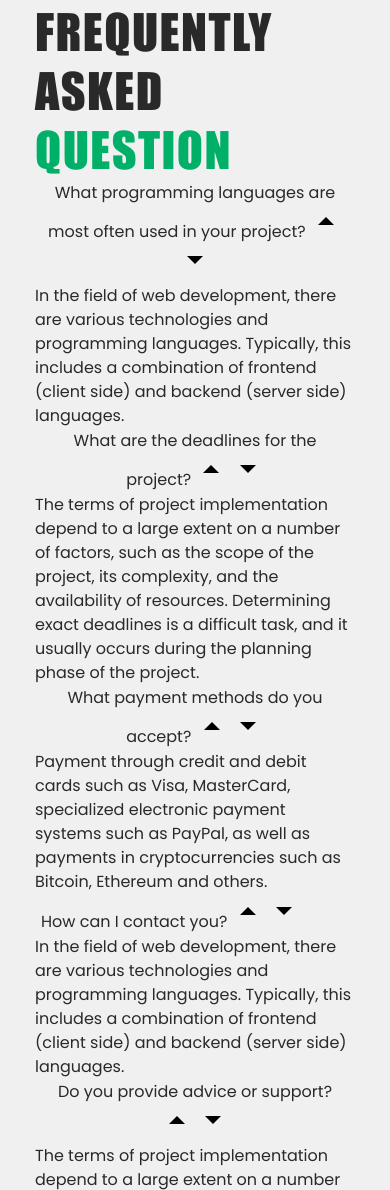
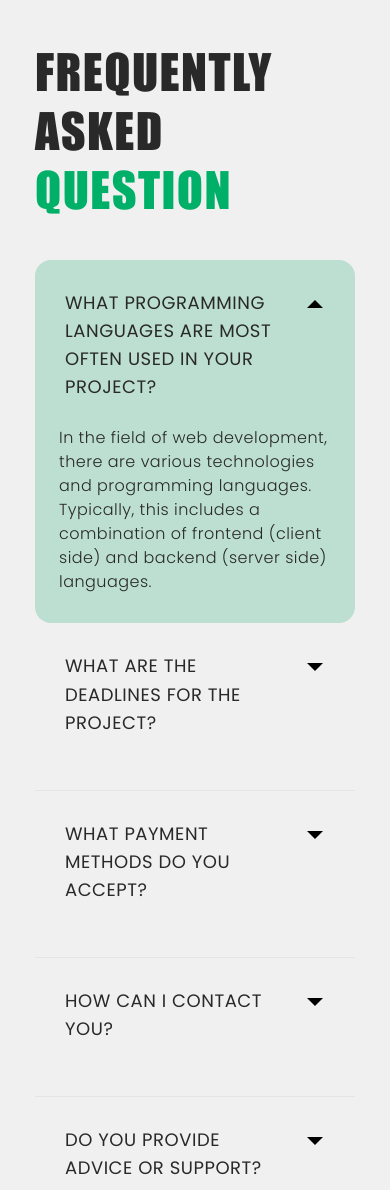
Before and after one commit to Sergii-Taran/my-portfolio-template, a website built with Vite: page index.html in a window 390 px wide. Shown: the part 5811-7001 px from the top of the page. Built offline with nearby package versions, Linux system fonts and the light colour scheme.

Commit message:
feat(questions): add questions section mobile styling

```diff
--- a/css/styles.css
+++ b/css/styles.css
@@ -1471,6 +1471,109 @@ body,
 
 /* --------------------------------- */
 /* ------- questions section ------- */
+.questions {
+  padding-top: 40px;
+  padding-bottom: 40px;
+}
+
+.questions__container {
+}
+
+.questions__title {
+  margin-bottom: 40px;
+}
+
+.questions__list {
+  display: flex;
+  flex-direction: column;
+}
+
+.questions__item {
+  border-bottom: 1px solid var(--color-footer-border);
+  padding: 28px 24px;
+
+  display: flex;
+  flex-direction: column;
+  gap: 24px;
+
+  cursor: pointer;
+
+  overflow: hidden;
+  transition: background-color 0.3s ease, border-radius 0.3s ease,
+    border-bottom-color 0.3s ease;
+}
+
+.questions__item.is-open {
+  background-color: var(--color-bg-accent);
+  border-radius: 16px;
+  border-bottom-color: transparent;
+}
+
+.questions__trigger {
+  width: 100%;
+  background: transparent;
+  border: none;
+  cursor: pointer;
+
+  display: flex;
+  align-items: flex-start;
+  justify-content: space-between;
+  gap: 16px;
+
+  text-align: left;
+  font-size: 18px;
+  line-height: 1.56;
+  letter-spacing: 0.03em;
+  text-transform: uppercase;
+
+  position: relative;
+  padding-right: 48px;
+}
+
+.questions__trigger > span {
+  flex: 1;
+}
+
+.questions__item-open-icon,
+.questions__item-close-icon {
+  position: absolute;
+  top: 0;
+  right: 0;
+
+  transition: opacity 0.3s ease;
+}
+
+.questions__item-close-icon {
+  opacity: 0;
+}
+
+.questions__item.is-open .questions__item-open-icon {
+  opacity: 0;
+}
+
+.questions__item.is-open .questions__item-close-icon {
+  opacity: 1;
+}
+
+.questions__panel {
+  max-height: 0;
+  overflow: hidden;
+  opacity: 0;
+
+  transition: max-height 0.35s ease, opacity 0.35s ease;
+}
+
+.questions__item.is-open .questions__panel {
+  max-height: 1000px;
+  opacity: 1;
+}
+
+.questions__item-text {
+  font-weight: 300;
+  font-size: 16px;
+  line-height: 1.5;
+  letter-spacing: 0.03em;
+}
 
 @media screen and (min-width: 768px) {
 }
--- a/index.html
+++ b/index.html
@@ -883,10 +883,10 @@
                   project?</span
                 >
                 <svg class="questions__item-open-icon" width="32" height="32">
-                  <use href="./images/icons.svg#icon-dropdown-1"></use>
+                  <use href="./images/icons.svg#icon-dropdown-2"></use>
                 </svg>
                 <svg class="questions__item-close-icon" width="32" height="32">
-                  <use href="./images/icons.svg#icon-dropdown-2"></use>
+                  <use href="./images/icons.svg#icon-dropdown-1"></use>
                 </svg>
               </button>
 
@@ -899,14 +899,14 @@
                 </p>
               </div>
             </li>
-            <li class="questions__item is-open">
+            <li class="questions__item">
               <button class="questions__trigger" aria-expanded="true">
                 <span>What are the deadlines for the project?</span>
                 <svg class="questions__item-open-icon" width="32" height="32">
-                  <use href="./images/icons.svg#icon-dropdown-1"></use>
+                  <use href="./images/icons.svg#icon-dropdown-2"></use>
                 </svg>
                 <svg class="questions__item-close-icon" width="32" height="32">
-                  <use href="./images/icons.svg#icon-dropdown-2"></use>
+                  <use href="./images/icons.svg#icon-dropdown-1"></use>
                 </svg>
               </button>
 
@@ -920,14 +920,14 @@
                 </p>
               </div>
             </li>
-            <li class="questions__item is-open">
+            <li class="questions__item">
               <button class="questions__trigger" aria-expanded="true">
                 <span>What payment methods do you accept?</span>
                 <svg class="questions__item-open-icon" width="32" height="32">
-                  <use href="./images/icons.svg#icon-dropdown-1"></use>
+                  <use href="./images/icons.svg#icon-dropdown-2"></use>
                 </svg>
                 <svg class="questions__item-close-icon" width="32" height="32">
-                  <use href="./images/icons.svg#icon-dropdown-2"></use>
+                  <use href="./images/icons.svg#icon-dropdown-1"></use>
                 </svg>
               </button>
 
@@ -940,14 +940,14 @@
                 </p>
               </div>
             </li>
-            <li class="questions__item is-open">
+            <li class="questions__item">
               <button class="questions__trigger" aria-expanded="true">
                 <span>How can I contact you?</span>
                 <svg class="questions__item-open-icon" width="32" height="32">
-                  <use href="./images/icons.svg#icon-dropdown-1"></use>
+                  <use href="./images/icons.svg#icon-dropdown-2"></use>
                 </svg>
                 <svg class="questions__item-close-icon" width="32" height="32">
-                  <use href="./images/icons.svg#icon-dropdown-2"></use>
+                  <use href="./images/icons.svg#icon-dropdown-1"></use>
                 </svg>
               </button>
 
@@ -960,14 +960,14 @@
                 </p>
               </div>
             </li>
-            <li class="questions__item is-open">
+            <li class="questions__item">
               <button class="questions__trigger" aria-expanded="true">
                 <span>Do you provide advice or support?</span>
                 <svg class="questions__item-open-icon" width="32" height="32">
-                  <use href="./images/icons.svg#icon-dropdown-1"></use>
+                  <use href="./images/icons.svg#icon-dropdown-2"></use>
                 </svg>
                 <svg class="questions__item-close-icon" width="32" height="32">
-                  <use href="./images/icons.svg#icon-dropdown-2"></use>
+                  <use href="./images/icons.svg#icon-dropdown-1"></use>
                 </svg>
               </button>
 
@@ -981,17 +981,17 @@
                 </p>
               </div>
             </li>
-            <li class="questions__item is-open">
+            <li class="questions__item">
               <button class="questions__trigger" aria-expanded="true">
                 <span
                   >What does the process of developing a software product look
                   like from idea to implementation?</span
                 >
                 <svg class="questions__item-open-icon" width="32" height="32">
-                  <use href="./images/icons.svg#icon-dropdown-1"></use>
+                  <use href="./images/icons.svg#icon-dropdown-2"></use>
                 </svg>
                 <svg class="questions__item-close-icon" width="32" height="32">
-                  <use href="./images/icons.svg#icon-dropdown-2"></use>
+                  <use href="./images/icons.svg#icon-dropdown-1"></use>
                 </svg>
               </button>
 
```
